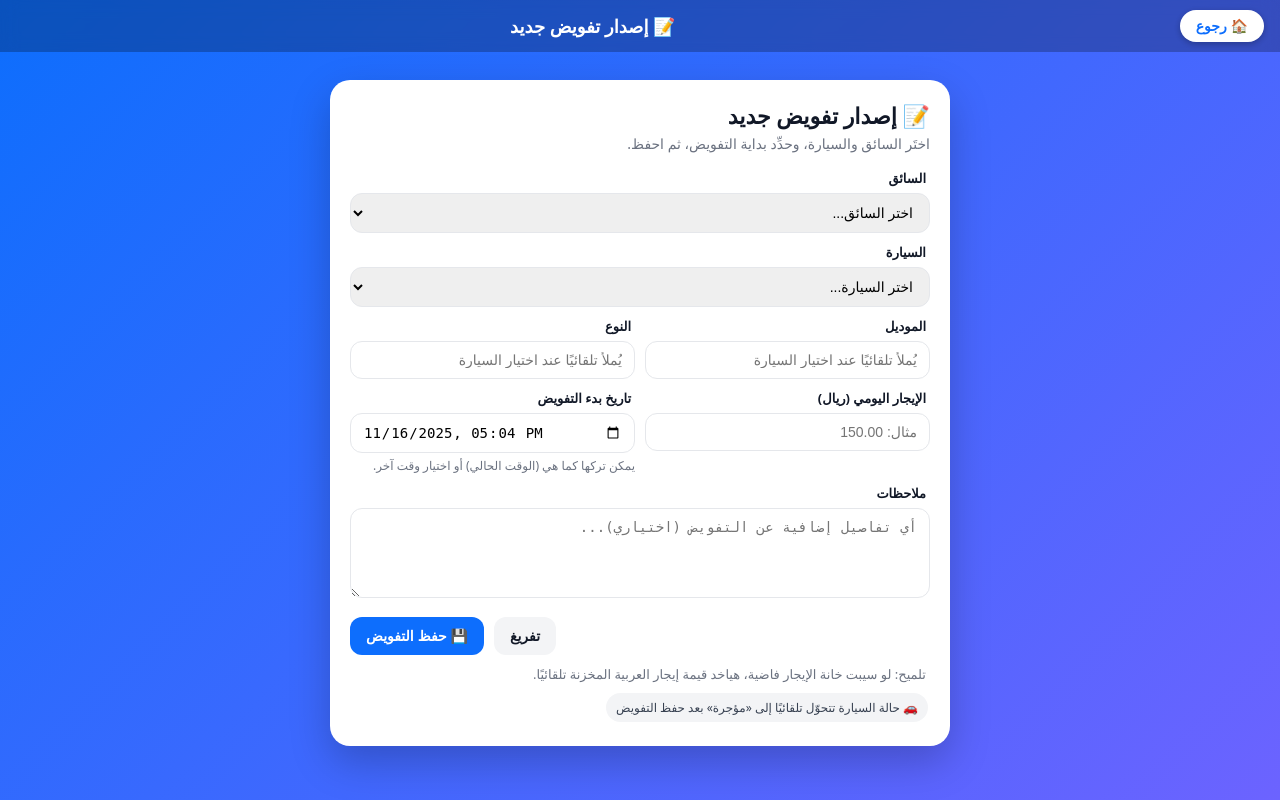
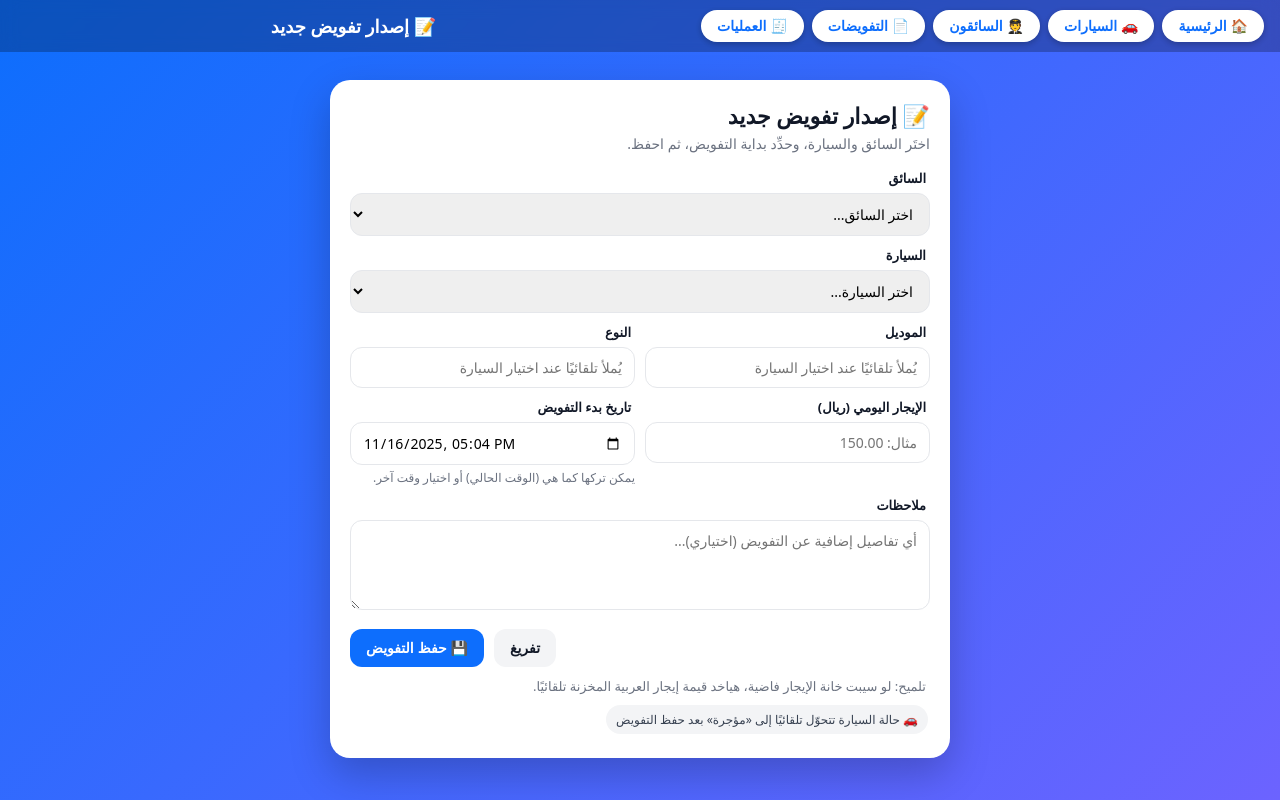
Before and after one commit to mn01001920890/opertional-car, a Flask app: page /issue in a window 1280 px wide. Run offline with Flask 3, Linux system fonts and the light colour scheme; data that the repository does not hold is empty; some libraries are stand-ins or nearby versions.

Commit message:
Update issue.html

```diff
--- a/templates/issue.html
+++ b/templates/issue.html
@@ -20,7 +20,7 @@
       color:var(--ink);
     }
 
-    /* 🔝 شريط علوي ثابت + زر رجوع */
+    /* 🔝 شريط علوي ثابت + أزرار تنقّل */
     .top-bar{
       position:fixed;
       top:0;
@@ -33,6 +33,14 @@
       display:flex;
       align-items:center;
       gap:10px;
+      flex-wrap:wrap;
+    }
+
+    .nav-group{
+      display:flex;
+      align-items:center;
+      gap:8px;
+      flex-wrap:wrap;
     }
 
     .back-btn{
@@ -50,6 +58,7 @@
       box-shadow:0 2px 6px rgba(0,0,0,0.25);
       transition:0.2s ease;
       white-space:nowrap;
+      text-decoration:none;
     }
 
     .back-btn:hover{
@@ -115,6 +124,7 @@
       font-size:14px;
       outline:none;
       transition:border-color .15s ease, box-shadow .15s ease;
+      font-family:inherit;
     }
 
     select:focus,input:focus,textarea:focus{
@@ -261,9 +271,13 @@
 
   <!-- 🔝 الهيدر الثابت -->
   <header class="top-bar">
-    <button class="back-btn" onclick="location.href='/'">
-      🏠 رجوع
-    </button>
+    <div class="nav-group">
+      <button class="back-btn" onclick="location.href='/'">🏠 الرئيسية</button>
+      <button class="back-btn" onclick="location.href='/cars'">🚗 السيارات</button>
+      <button class="back-btn" onclick="location.href='/drivers'">🧑‍✈️ السائقون</button>
+      <button class="back-btn" onclick="location.href='/authorizations'">📄 التفويضات</button>
+      <button class="back-btn" onclick="location.href='/operations'">🧾 العمليات</button>
+    </div>
     <h2 class="page-title">📝 إصدار تفويض جديد</h2>
   </header>
 
@@ -396,6 +410,7 @@
 
     let CARS = [];
     let DRIVERS = [];
+    const urlParams = new URLSearchParams(window.location.search);
 
     // ================== أدوات واجهة ==================
     function showAlert(msg, kind="err"){
@@ -423,6 +438,12 @@
 
     // datetime-local default = الآن
     function setDefaultStart(){
+      const startParam = urlParams.get("start") || urlParams.get("start_date");
+      if (startParam) {
+        // لو جاي من URL بنفترض إنه في فورمات datetime-local جاهز
+        startDate.value = startParam;
+        return;
+      }
       const now = new Date();
       const local = new Date(now.getTime() - now.getTimezoneOffset()*60000);
       startDate.value = local.toISOString().slice(0,16); // YYYY-MM-DDTHH:MM
@@ -441,9 +462,10 @@
       driverSelect.innerHTML = '<option value="">اختر السائق...</option>';
       DRIVERS.forEach(d=>{
         const opt = document.createElement("option");
-        opt.value = d.name;
-        opt.textContent = d.name;
-        opt.dataset.phone = d.phone || "";
+        opt.value = d.id;                           // نستخدم ID
+        opt.textContent = d.name || `سائق #${d.id}`;
+        opt.dataset.name    = d.name || "";
+        opt.dataset.phone   = d.phone || "";
         opt.dataset.license = d.license_no || "";
         driverSelect.appendChild(opt);
       });
@@ -454,9 +476,13 @@
       CARS = Array.isArray(data) ? data : [];
       carSelect.innerHTML = '<option value="">اختر السيارة...</option>';
       CARS.forEach(c=>{
+        const label = c.model
+          ? `${c.plate} — ${c.model}`
+          : c.plate;
         const opt = document.createElement("option");
-        opt.value = c.plate;
-        opt.textContent = c.plate;
+        opt.value = c.id; // نستخدم ID
+        opt.textContent = label;
+        opt.dataset.plate  = c.plate || "";
         opt.dataset.model  = c.model || "";
         opt.dataset.type   = c.car_type || "";
         opt.dataset.status = c.status || "";
@@ -544,6 +570,51 @@
       calcPanel.style.display = "block";
     }
 
+    // ================== Prefill من الـ URL ==================
+    function preselectFromURL(){
+      // السائق
+      const driverIdParam   = urlParams.get("driver_id");
+      const driverNameParam = urlParams.get("driver_name");
+      if (driverIdParam) {
+        const opt = Array.from(driverSelect.options).find(
+          o => String(o.value) === String(driverIdParam)
+        );
+        if (opt) {
+          driverSelect.value = opt.value;
+          driverSelect.dispatchEvent(new Event("change"));
+        }
+      } else if (driverNameParam) {
+        const opt = Array.from(driverSelect.options).find(
+          o => (o.dataset.name || "").trim() === driverNameParam.trim()
+        );
+        if (opt) {
+          driverSelect.value = opt.value;
+          driverSelect.dispatchEvent(new Event("change"));
+        }
+      }
+
+      // السيارة
+      const carIdParam   = urlParams.get("car_id");
+      const carNumParam  = urlParams.get("car_number") || urlParams.get("plate");
+      if (carIdParam) {
+        const opt = Array.from(carSelect.options).find(
+          o => String(o.value) === String(carIdParam)
+        );
+        if (opt) {
+          carSelect.value = opt.value;
+          carSelect.dispatchEvent(new Event("change"));
+        }
+      } else if (carNumParam) {
+        const opt = Array.from(carSelect.options).find(
+          o => (o.dataset.plate || "").trim() === carNumParam.trim()
+        );
+        if (opt) {
+          carSelect.value = opt.value;
+          carSelect.dispatchEvent(new Event("change"));
+        }
+      }
+    }
+
     // ================== إرسال النموذج ==================
     form.addEventListener("submit", async (e)=>{
       e.preventDefault();
@@ -559,9 +630,22 @@
         return;
       }
 
+      const driverOpt = driverSelect.selectedOptions[0];
+      const carOpt    = carSelect.selectedOptions[0];
+
       const payload = {
-        driver_name: driverSelect.value,
-        car_number:  carSelect.value,
+        // IDs (لو الباك إند بيدعمها)
+        driver_id: driverSelect.value ? Number(driverSelect.value) : null,
+        car_id:    carSelect.value    ? Number(carSelect.value)    : null,
+
+        // البيانات النصية fallback ومتوافقة مع الإصدارات القديمة
+        driver_name: driverOpt
+          ? (driverOpt.dataset.name || driverOpt.textContent || "").trim()
+          : null,
+        car_number:  carOpt
+          ? (carOpt.dataset.plate || carOpt.textContent || "").trim()
+          : null,
+
         start_date:  (startDate.value || "").trim(),
         details:     (details.value || "").trim()
       };
@@ -595,12 +679,12 @@
           const auth = data.authorization || null;
           showCalcSummary(auth);
 
-          // نسيب الاختيارات كما هي لو حابب يطلع منها قيد محاسبي على طول
-          // ولو حابب يبدأ تفويض جديد من الصفر ممكن يضغط "تفريغ"
+          // نسيب الاختيارات كما هي لو حابب يكمل على نفس السائق/السيارة
         } else {
           showAlert(data.error || "تعذّر حفظ التفويض.");
         }
       }catch(err){
+        console.error(err);
         showAlert("⚠️ خطأ في الاتصال بالخادم.");
       }
     });
@@ -610,7 +694,9 @@
       try{
         setDefaultStart();
         await Promise.all([loadDrivers(), loadCars()]);
+        preselectFromURL();
       }catch(e){
+        console.error(e);
         showAlert("⚠️ تعذّر تحميل قوائم السائقين والسيارات من الخادم.");
       }
     }
```
